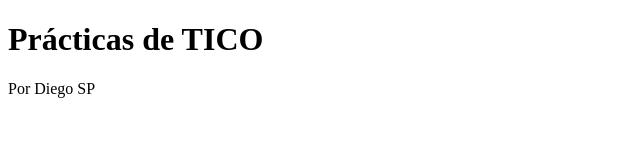
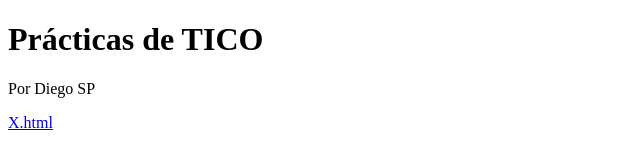
Before and after one commit to Diego-SP/DiegoSP, a plain HTML site: page index.html in a window 1280 px wide. Shown: the full height of the page, 0-640 px from the left. Drawn offline with Linux system fonts and the light colour scheme.

Commit message:
Update index.html

```diff
--- a/index.html
+++ b/index.html
@@ -8,6 +8,9 @@
     <p>
      Por Diego SP
     </p>
+    <p2>
+       <a href="X.html">X.html</a>
+    </p2>
 
   </body>
 </html>
```
